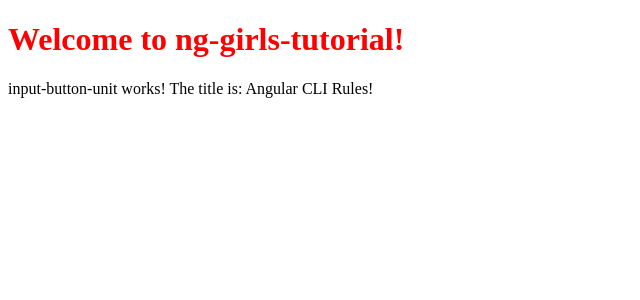
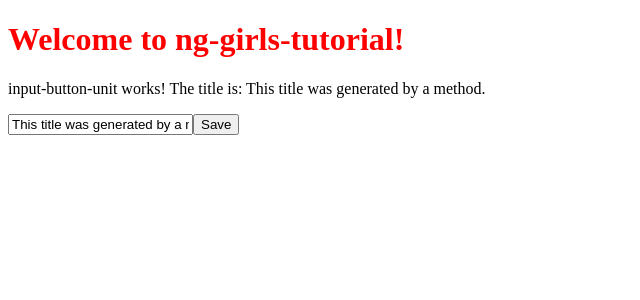
Before and after one commit to kiczelkoo/ng_girls_krk, an Angular app in the folder ng-girls-tutorial/: page / in a window 1280 px wide. Shown: the top 300 px of the page, without its empty margins (0-640 px from the left). Built offline with nearby package versions, Linux system fonts and the light colour scheme.

Commit message:
06-input-value-binding

```diff
--- a/ng-girls-tutorial/src/app/input-button-unit/input-button-unit.component.ts
+++ b/ng-girls-tutorial/src/app/input-button-unit/input-button-unit.component.ts
@@ -5,26 +5,31 @@
   template: `
     <p>
       input-button-unit works!
-      The title is: {{ title }}
+      The title is: {{ generateTitle() }}
     </p>
+
+    <input [value]="generateTitle()">
+    <button>Save</button>
   `,
   styleUrls: ['./input-button-unit.component.scss']
 })
 export class InputButtonUnitComponent implements OnInit {
   title = 'My first input button';
   constructor() {
-    console.log('in constructor');
-    this.changeTitle('My First Angular App');
-    console.log(this.title);
   }
 
   ngOnInit() {
-    this.title = 'Angular CLI Rules!'
+    setTimeout(() => {
+      this.title = 'This is not the title you are looking for';
+    }, 3000);
   }
 
-  changeTitle(newTitle: string) {
-    console.log(newTitle);
-    this.title = newTitle;
+  generateTitle(): string {
+    return 'This title was generated by a method.';
   }
 
+  // changeTitle(newTitle: string) {
+  //   this.title = newTitle;
+  // }
+
 }
```
